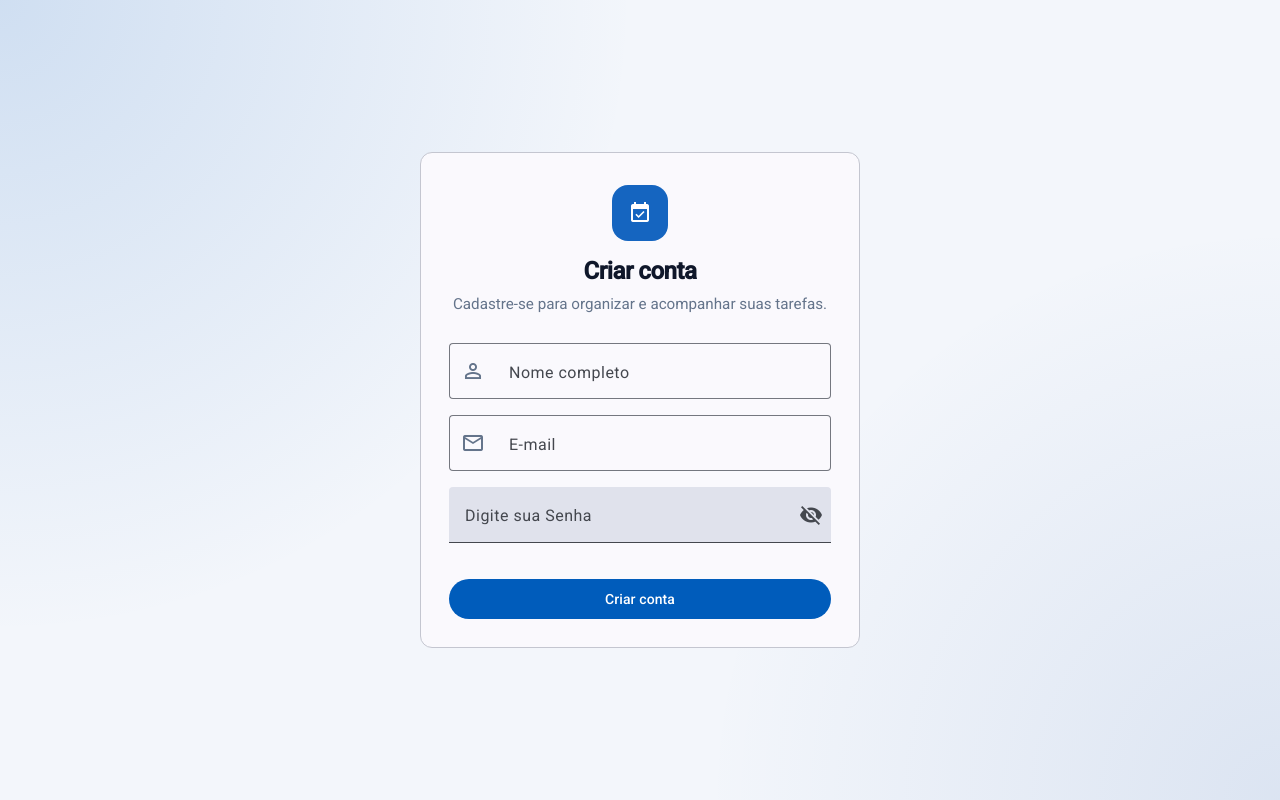
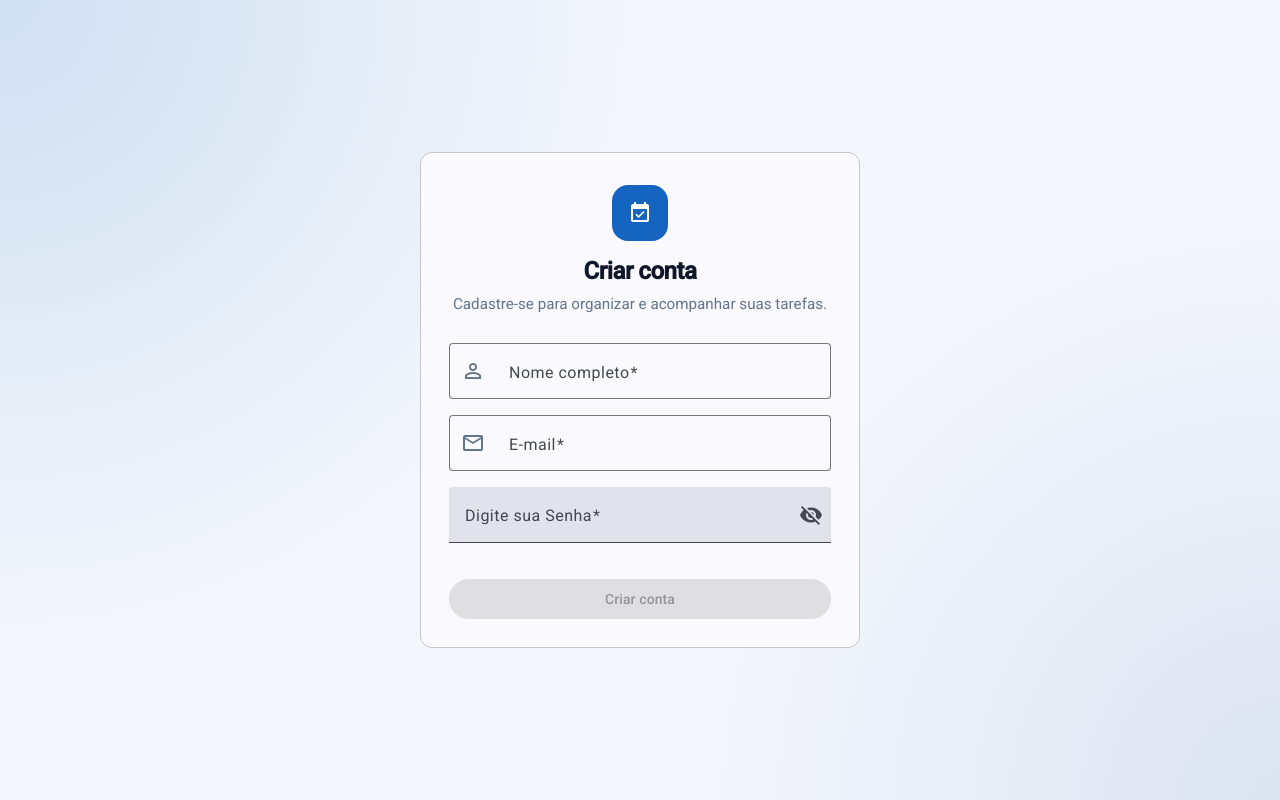
Before and after one commit to calebewerneckcouto/agendador-tarefas-angular, an Angular app: page /register in a window 1280 px wide. Built offline with nearby package versions, Linux system fonts and the light colour scheme.

Commit message:
add form validators

```diff
--- a/src/app/pages/register/register.html
+++ b/src/app/pages/register/register.html
@@ -23,7 +23,8 @@
 
       <app-password-field [control]="passwordControl"></app-password-field>
 
-      <button mat-flat-button class="register-submit" type="submit" (click)="submit()">Criar conta</button>
+      <button mat-flat-button class="register-submit" type="submit"
+      [disabled]="form.invalid" (click)="submit()">Criar conta</button>
     </form>
   </mat-card>
 </div>
--- a/src/app/pages/register/register.ts
+++ b/src/app/pages/register/register.ts
@@ -6,7 +6,7 @@ import { MatInputModule } from '@angular/material/input';
 import { MatFormFieldModule } from '@angular/material/form-field';
 import { MatIconModule } from '@angular/material/icon';
 import { PasswordField } from '../../shared/components/password-field/password-field';
-import { ReactiveFormsModule,FormBuilder, FormGroup, FormControl } from '@angular/forms';
+import { ReactiveFormsModule,FormBuilder, FormGroup, FormControl, Validators } from '@angular/forms';
 
 @Component({
   imports: [MatCardModule, MatAnchor, MatButtonModule, MatFormFieldModule, MatInputModule, MatSelectModule, MatIconModule, PasswordField,ReactiveFormsModule],
@@ -19,9 +19,9 @@ export class RegisterComponent {
   form: FormGroup;
   constructor(private formBuilder: FormBuilder) {
     this.form = this.formBuilder.group({
-      fullName: [''],
-      email: [''],
-      password: ['']
+      fullName: ['', Validators.required],
+      email: ['',Validators.required, Validators.email],
+      password: ['',Validators.required]
     });
   }
 
@@ -30,6 +30,12 @@ export class RegisterComponent {
   }
 
   submit(){
-    console.log(this.form.value)
+
+      if(this.form.invalid){
+        this.form.markAllAsTouched();
+        return
+      }
+
+    console.log("formulario submetido",this.form.value)
   }
 }
```
